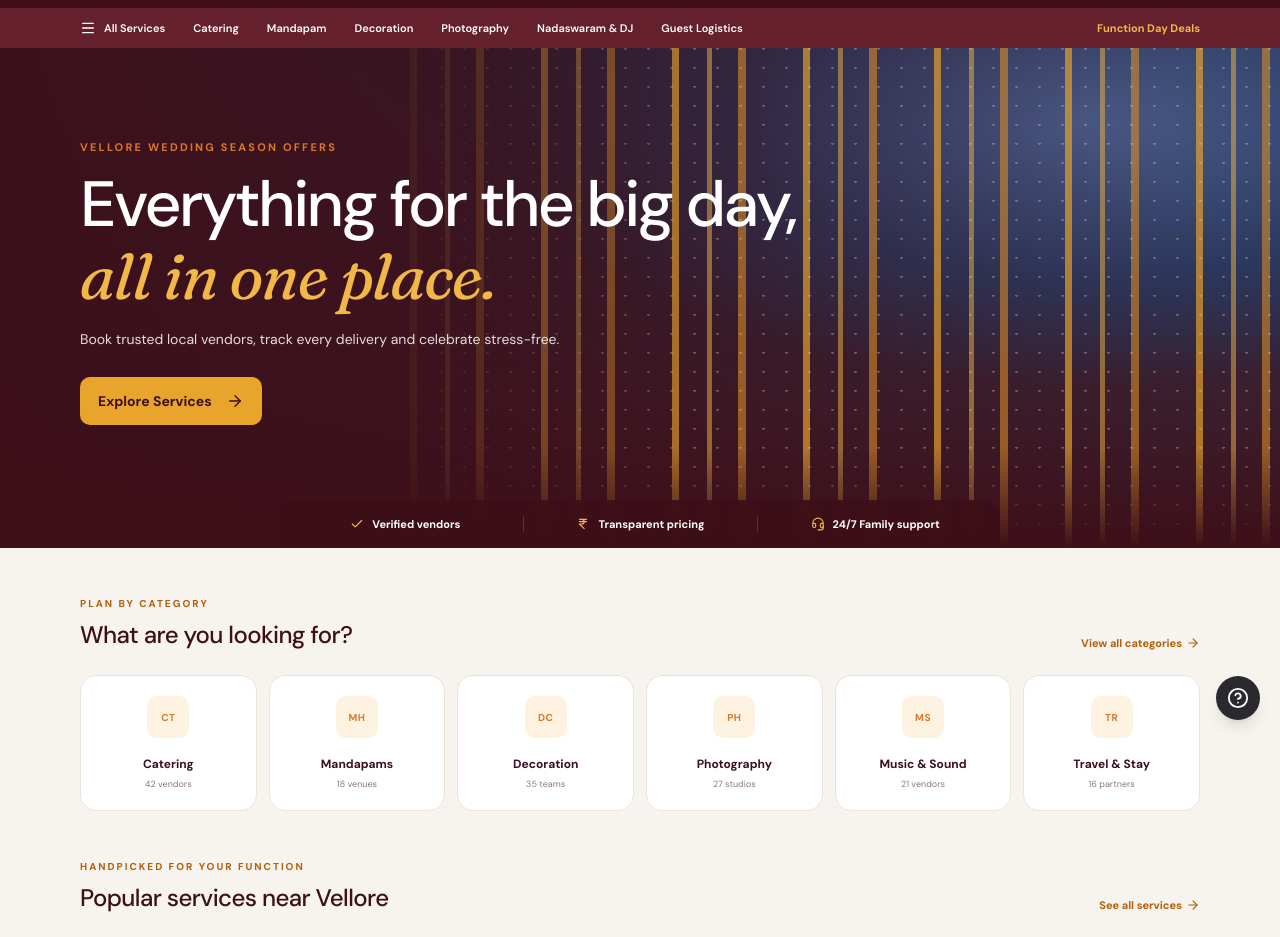
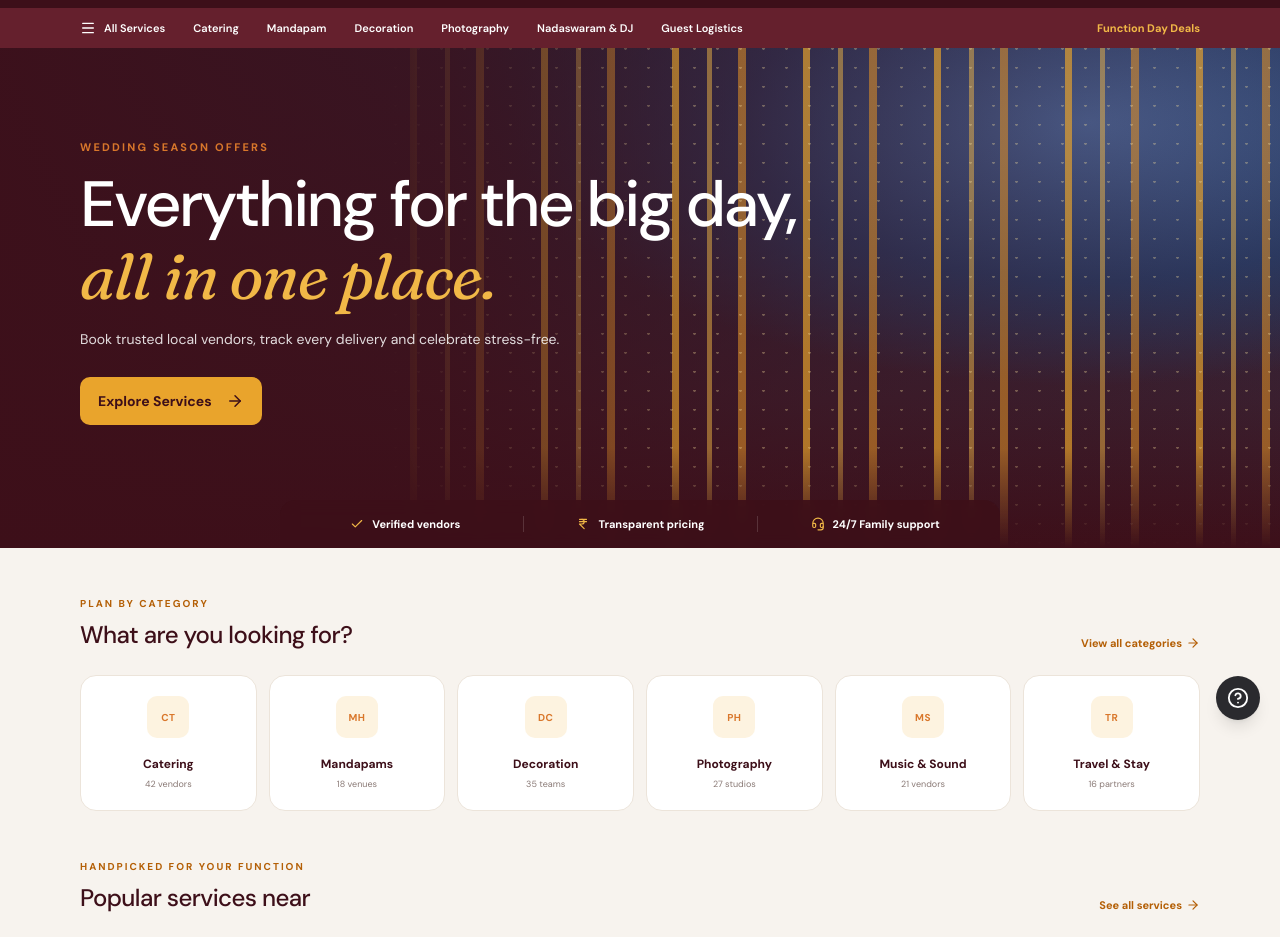
Before and after one commit to KabilanAndroid/wedding-manager, a React (Vite) app in the folder client/: page / in a window 1280 px wide. Shown: the part 60-997 px from the top of the page. Built offline with nearby package versions, Linux system fonts and the light colour scheme; no server answers; grey boxes are pictures that could not be loaded.

Commit message:
fix : home

```diff
--- a/client/src/pages/HomePage.tsx
+++ b/client/src/pages/HomePage.tsx
@@ -30,7 +30,7 @@ export function HomePage() {
         />
 
         <div className="container-page flex flex-1 flex-col items-start justify-center pt-18 pb-26">
-          <p className="eyebrow mb-4 text-saffron">Vellore wedding season offers</p>
+          <p className="eyebrow mb-4 text-saffron">wedding season offers</p>
           <h1 className="max-w-190 text-[clamp(40px,6vw,64px)] leading-[1.05] font-medium tracking-[-0.04em]">
             Everything for the big day,
             <em className="mt-1 block font-serif font-normal tracking-[-0.02em] text-gold-400">all in one place.</em>
@@ -95,7 +95,7 @@ export function HomePage() {
           <SectionHeader
             id="popular-title"
             eyebrow="Handpicked for your function"
-            title="Popular services near Vellore"
+            title="Popular services near"
             linkTo="services"
             linkLabel="See all services"
           />
```
